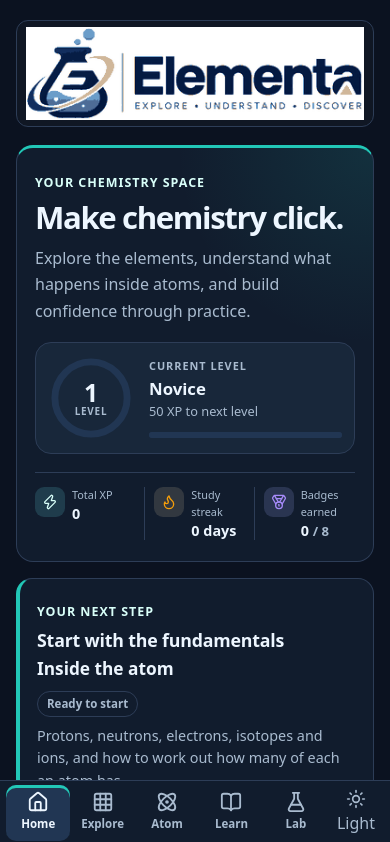
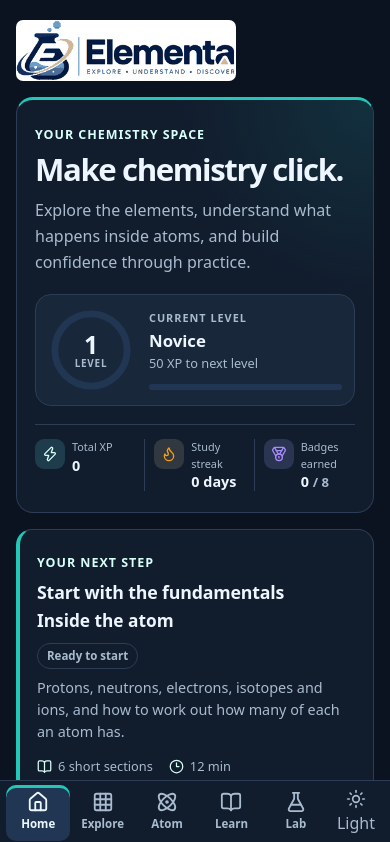
Before and after one commit to Elgit4/Elementa, a React (Vite) app: page / in a window 390 px wide. Shown: the top 842 px of the page. Built offline with nearby package versions, Linux system fonts and the light colour scheme.

Commit message:
Refine responsive Elementa logo placement

```diff
--- a/src/styles.css
+++ b/src/styles.css
@@ -106,7 +106,8 @@ a { color: var(--accent-ink); }
 .rail { position: sticky; top: 0; height: 100vh; height: 100dvh; background: var(--surface); border-right: 1px solid var(--border); display: flex; flex-direction: column; align-items: center; padding: 10px 0 8px; }
 .brand { width: 48px; height: 48px; display: grid; place-items: center; border-radius: 11px; background: #f3f8fb; border: 1px solid #dfeaf3; margin-bottom: 8px; text-decoration: none; overflow: hidden; box-shadow: inset 0 0 0 1px rgba(15, 23, 42, 0.04); }
 .brand img { display: block; width: 100%; height: 100%; object-fit: contain; }
-.app-brand { display: inline-flex; width: min(100%, 380px); padding: 6px 9px; margin: 0 0 18px; border: 1px solid var(--border); border-radius: 12px; background: rgba(255,255,255,0.02); }
+/* The full lockup is a mobile-only identity; desktop already carries the symbol in the sidebar. */
+.app-brand { display: none; }
 .app-brand img { display: block; width: 100%; height: auto; }
 .nav { display: flex; flex-direction: column; gap: 4px; width: 100%; }
 .nav a { display: flex; flex-direction: column; align-items: center; gap: 2px; padding: 9px 2px; border-radius: 10px; text-decoration: none; color: var(--muted); font-size: 0.72rem; font-weight: 600; }
@@ -124,6 +125,16 @@ main:focus { outline: none; }
   .shell { grid-template-columns: 1fr; }
   .rail { position: fixed; z-index: 30; bottom: 0; top: auto; left: 0; right: 0; height: var(--tabbar); flex-direction: row; padding: 0 6px env(safe-area-inset-bottom); border-right: 0; border-top: 1px solid var(--border); }
   .brand { display: none; }
+  .app-brand {
+    display: inline-flex;
+    width: min(220px, 76vw);
+    margin: 0 0 16px;
+    padding: 0;
+    overflow: hidden;
+    border: 0;
+    border-radius: 7px;
+    background: #fff;
+  }
   .nav { flex-direction: row; flex: 1; gap: 0; }
   .nav a { flex: 1; min-height: 56px; padding: 6px 0; }
   .nav a[aria-current='page'] { box-shadow: inset 0 3px 0 var(--accent); }
```
